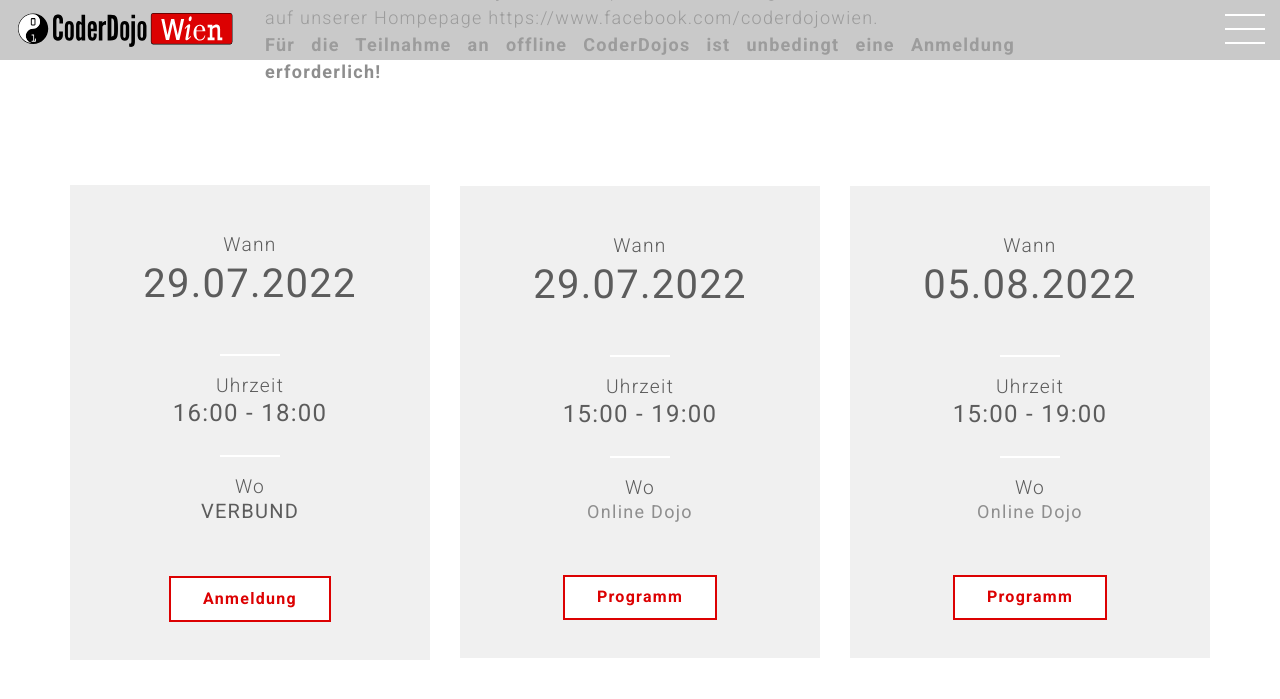
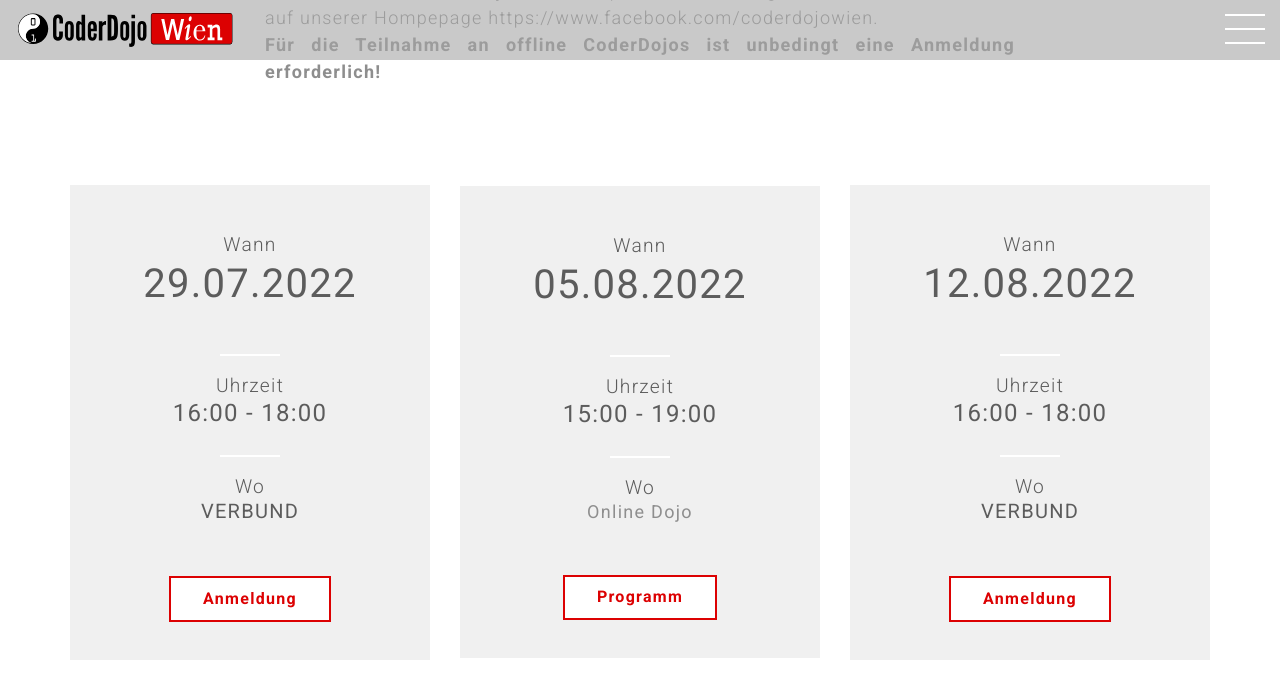
Before and after one commit to coderdojo-wien/coderdojo-wien.github.io, a Jekyll site: the page built from index.html, in a window 1280 px wide and 900 px high, scrolled down 3896 px, cut to the strip 0-765 px from the top of the window. Shown: the top 699 px of the strip. Built offline with Jekyll 4.4.1, drawn with Linux system fonts in a browser that asks for light colours; nearby versions of some CDN libraries; comment, search, counter and statistics services are not loaded.

Commit message:
Update events.yml

```diff
--- a/_data/events.yml
+++ b/_data/events.yml
@@ -17,16 +17,6 @@
   event-place-postalcode: 1010
   event-place-addresscountry: AT
 
-- event-date: 29.07.2022
-  event-time: 15:00 - 19:00
-  event-startdate: 2022-07-29T15:00:00+0100
-  event-enddate: 2022-07-29T19:00:00+0100
-  event-name: Online CoderDojo
-  event-type: Online
-  event-place: Online Dojo
-  event-place-name: Online
-  event-url: "https://linz.coderdojo.net/termine/"
-
 - event-date: 05.08.2022
   event-time: 15:00 - 19:00
   event-startdate: 2022-08-05T15:00:00+0100
@@ -36,3 +26,17 @@
   event-place: Online Dojo
   event-place-name: Online
   event-url: "https://linz.coderdojo.net/termine/"
+
+- event-date: 12.08.2022
+  event-time: 16:00 - 18:00
+  event-startdate: 2022-08-12T16:00:00+0100
+  event-enddate: 2022-08-12T18:00:00+0100
+  event-name: "CoderDojo Wien @ VERBUND"
+  event-type: Offline
+  event-registration-url: "https://www.eventbrite.de/e/coderdojo-wien-at-verbund-registrierung-386400974717"
+  event-place: <a href="#main-event-place-map">VERBUND</a>
+  event-place-name: VERBUND
+  event-place-streetaddress: Am Hof 6a
+  event-place-addresslocality: Wien
+  event-place-postalcode: 1010
+  event-place-addresscountry: AT
```
